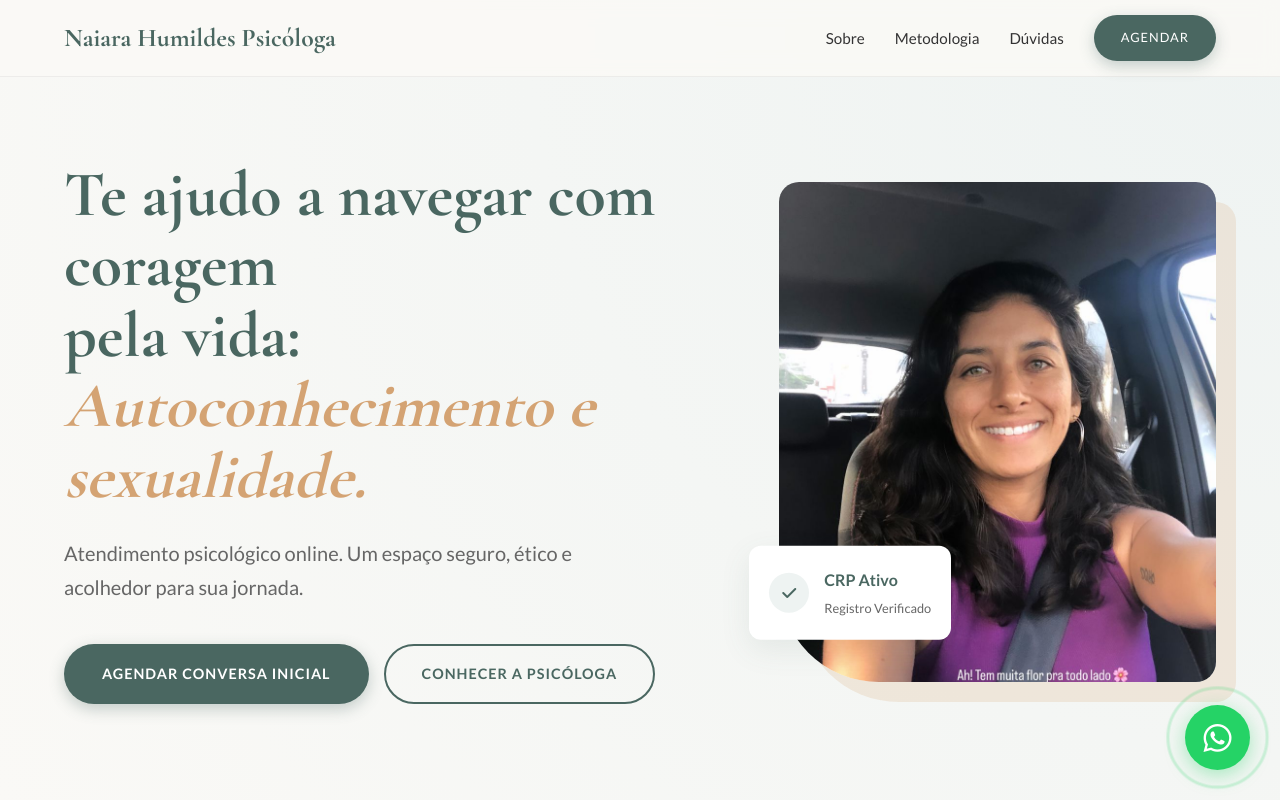
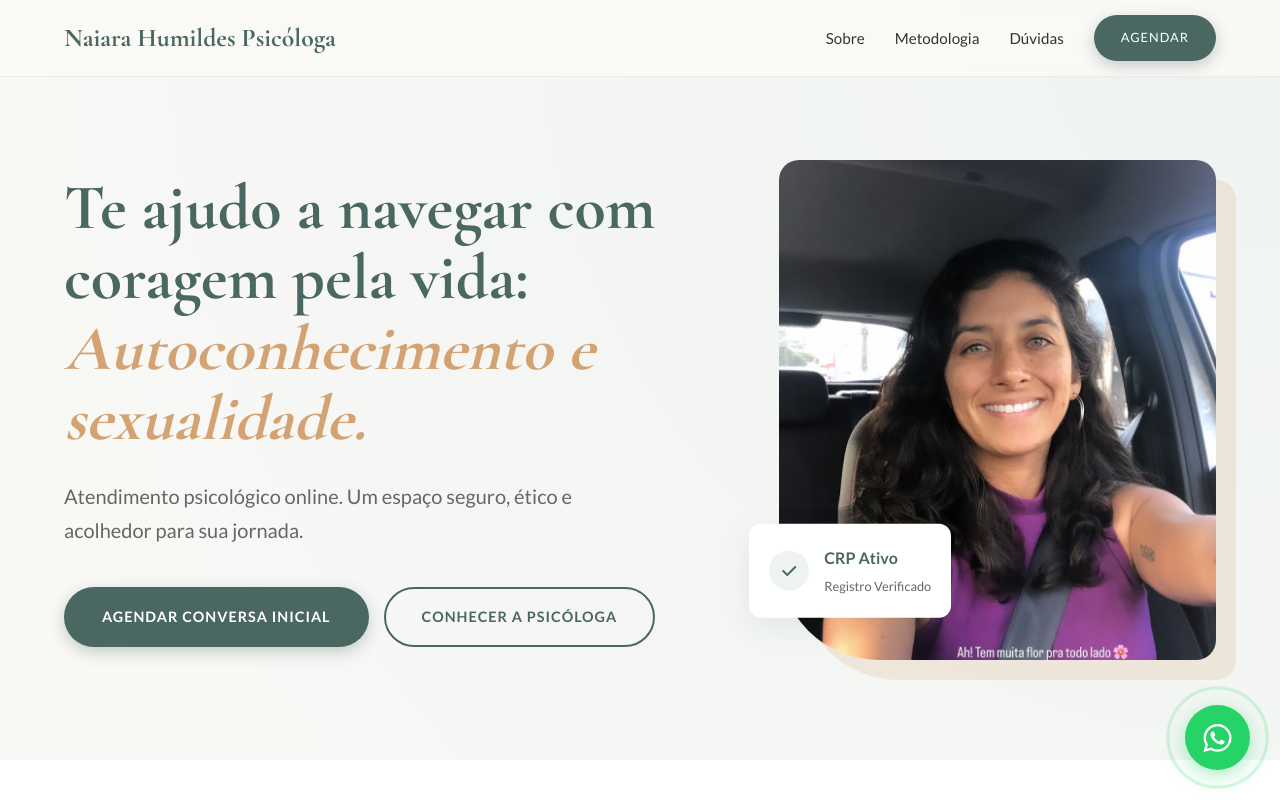
Before and after one commit to leandroaraujo9/landing-naiara, a plain HTML site: page index.html in a window 1280 px wide. Shown: the top 800 px of the page. Drawn offline with nearby package versions, Linux system fonts and the light colour scheme.

Commit message:
Update index.html

```diff
--- a/index.html
+++ b/index.html
@@ -405,7 +405,7 @@
     <section class="hero">
         <div class="container hero-content">
             <div class="hero-text reveal">
-                <h1>Te ajudo a navegar com <br>coragem<br> pela vida: <span>Autoconhecimento e sexualidade.</span></h1>
+                <h1>Te ajudo a navegar com <br>coragem pela vida: <span>Autoconhecimento e sexualidade.</span></h1>
                 <p>Atendimento psicológico online. Um espaço seguro, ético e acolhedor para sua jornada.</p>
                 <div class="hero-btns">
                     <a href="https://wa.me/557199256464" class="btn">Agendar Conversa Inicial</a>
```
